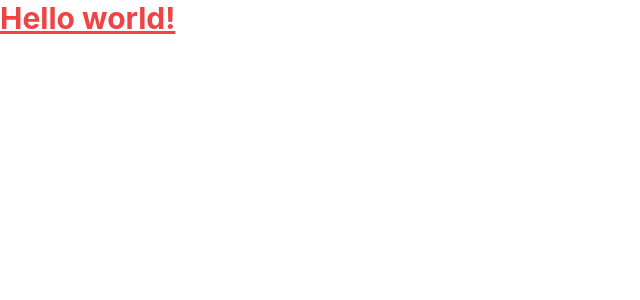
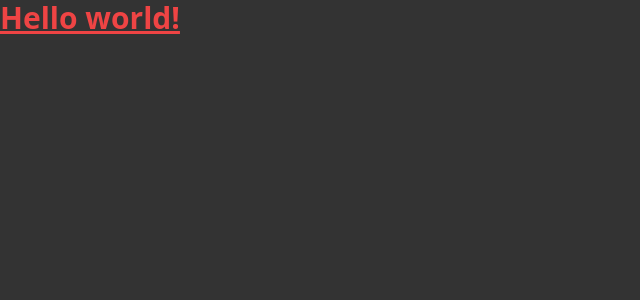
Before and after one commit to agkayster/zustand-kaban-app, a React (Create React App) app: page / in a window 1280 px wide. Shown: the top 300 px of the page, without its empty margins (0-640 px from the left). Built offline with nearby package versions, Linux system fonts and the light colour scheme.

Commit message:
Implement initial styling

```diff
--- a/package.json
+++ b/package.json
@@ -9,7 +9,8 @@
     "react": "^18.3.1",
     "react-dom": "^18.3.1",
     "react-scripts": "5.0.1",
-    "web-vitals": "^2.1.4"
+    "web-vitals": "^2.1.4",
+    "zustand": "^4.5.2"
   },
   "scripts": {
     "start": "react-scripts start",
--- a/src/App.css
+++ b/src/App.css
@@ -1,38 +1,4 @@
 .App {
-  text-align: center;
+	background: var(--COLOR-GRAY);
+	min-height: 100vh;
 }
-
-.App-logo {
-  height: 40vmin;
-  pointer-events: none;
-}
-
-@media (prefers-reduced-motion: no-preference) {
-  .App-logo {
-    animation: App-logo-spin infinite 20s linear;
-  }
-}
-
-.App-header {
-  background-color: #282c34;
-  min-height: 100vh;
-  display: flex;
-  flex-direction: column;
-  align-items: center;
-  justify-content: center;
-  font-size: calc(10px + 2vmin);
-  color: white;
-}
-
-.App-link {
-  color: #61dafb;
-}
-
-@keyframes App-logo-spin {
-  from {
-    transform: rotate(0deg);
-  }
-  to {
-    transform: rotate(360deg);
-  }
-}
--- a/src/App.js
+++ b/src/App.js
@@ -2,7 +2,7 @@ import './App.css';
 
 function App() {
 	return (
-		<h1 className='text-3xl text-red-500 font-bold underline'>
+		<h1 className='App text-3xl text-red-500 font-bold underline'>
 			Hello world!
 		</h1>
 	);
--- a/src/index.css
+++ b/src/index.css
@@ -2,16 +2,14 @@
 @tailwind components;
 @tailwind utilities;
 
+:root {
+	--COLOR-GRAY: #333333;
+	--COLOR-GRAY-DARK: #222222;
+	--COLOR-GRAY-LIGHT: #cccccc;
+	--COLOR-ONGOING: #98c1d9;
+	--COLOR-DONE: #ee6c4d;
+}
+
 body {
 	margin: 0;
-	font-family: -apple-system, BlinkMacSystemFont, 'Segoe UI', 'Roboto',
-		'Oxygen', 'Ubuntu', 'Cantarell', 'Fira Sans', 'Droid Sans',
-		'Helvetica Neue', sans-serif;
-	-webkit-font-smoothing: antialiased;
-	-moz-osx-font-smoothing: grayscale;
 }
-
-code {
-	font-family: source-code-pro, Menlo, Monaco, Consolas, 'Courier New',
-		monospace;
-}
```
Also changed, not shown: 1 other file (tests, documents, lock files or other folders).
